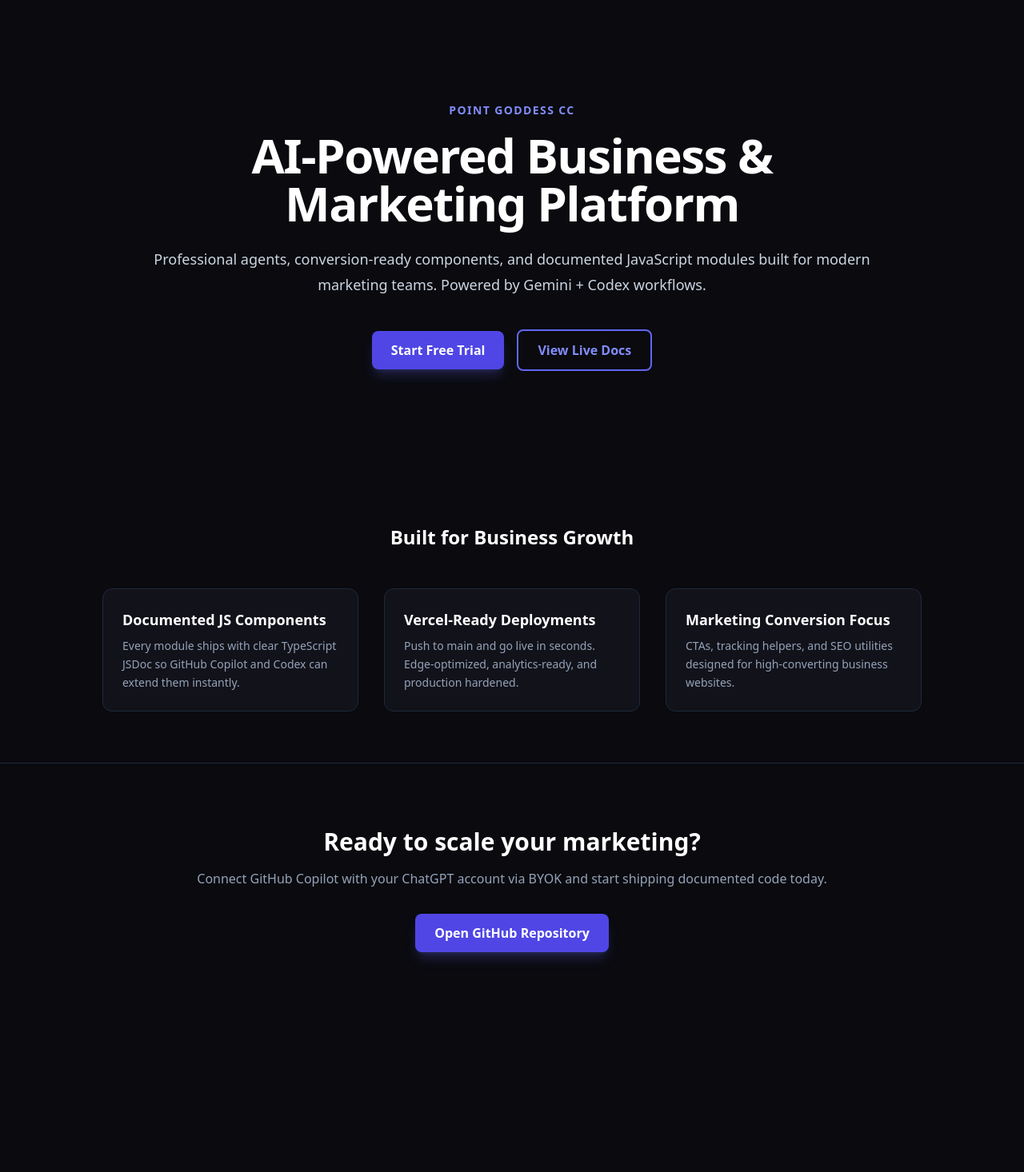
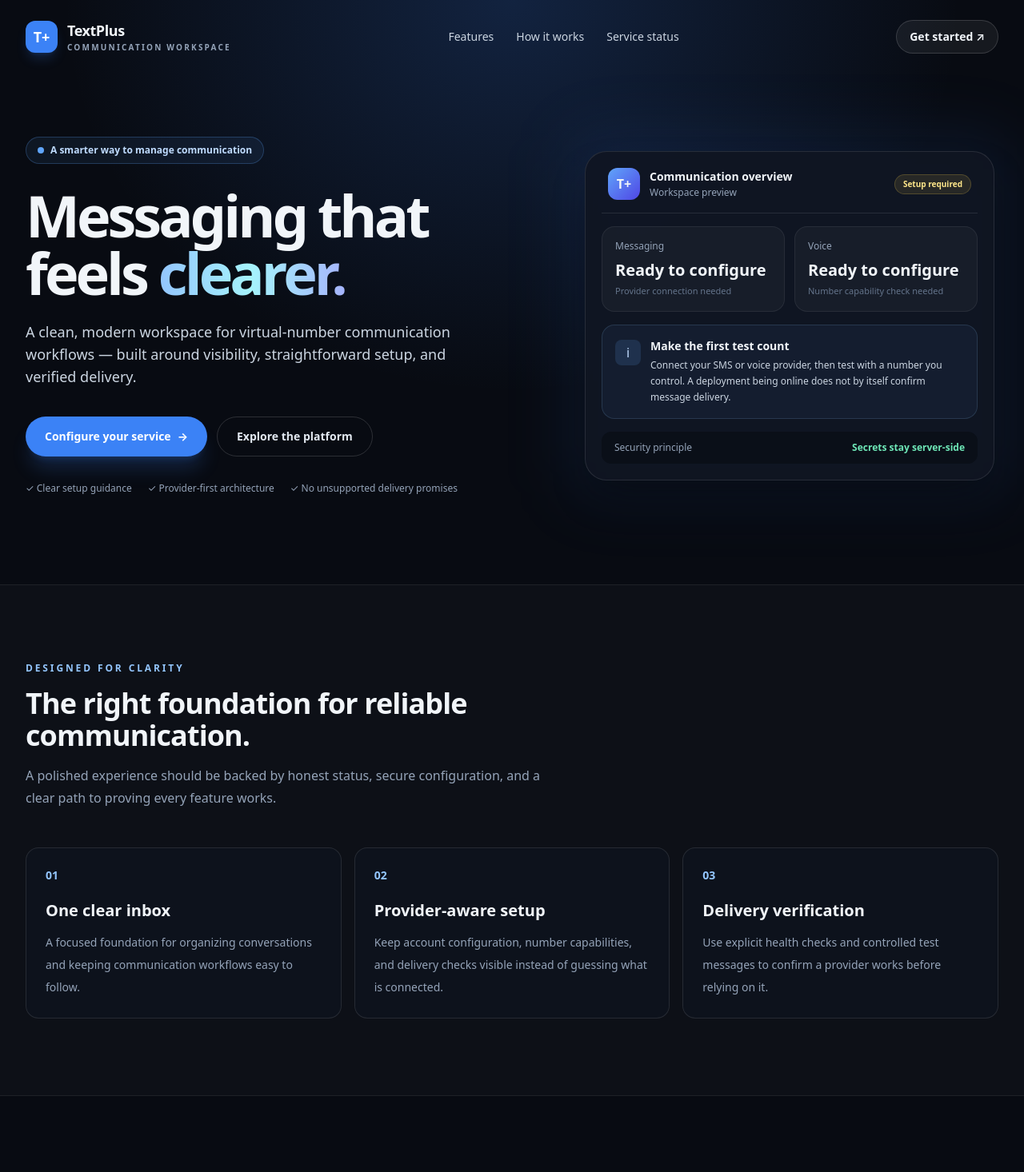
Before and after one commit to pointgoddesscc-sketch/pointgoddess-ai-platform, a Next.js app: page / in a window 1280 px wide. Shown: the top 1466 px of the page at 80% size. Before the commit the page ends 1271 px from the top, so only its background shows below. Built offline with nearby package versions, Linux system fonts and the light colour scheme.

Commit message:
fix: replace generic landing page with professional TextPlus homepage

```diff
--- a/app/page.tsx
+++ b/app/page.tsx
@@ -1,104 +1,159 @@
 /**
- * Point Goddess CC — AI Platform Homepage
- * Business & marketing landing page with full TypeScript documentation.
- * All CTAs now fire custom conversion events via Vercel Web Analytics.
+ * TextPlus — professional communication workspace landing page.
  *
- * @module HomePage
+ * This page is intentionally transparent: UI and navigation are available,
+ * while real SMS/voice delivery requires a configured and verified provider.
  */
+import type { Metadata } from 'next';
 
-import { MarketingCTA } from './components/MarketingCTA';
+export const metadata: Metadata = {
+  title: 'TextPlus | Modern Messaging Workspace',
+  description:
+    'A professional workspace for organizing virtual-number messaging workflows, with clear setup, provider status, and delivery testing.',
+  openGraph: {
+    title: 'TextPlus | Modern Messaging Workspace',
+    description:
+      'Organize messaging workflows with a clear path from setup to verified delivery.',
+    type: 'website',
+  },
+};
+
+const features = [
+  {
+    number: '01',
+    title: 'One clear inbox',
+    description:
+      'A focused foundation for organizing conversations and keeping communication workflows easy to follow.',
+  },
+  {
+    number: '02',
+    title: 'Provider-aware setup',
+    description:
+      'Keep account configuration, number capabilities, and delivery checks visible instead of guessing what is connected.',
+  },
+  {
+    number: '03',
+    title: 'Delivery verification',
+    description:
+      'Use explicit health checks and controlled test messages to confirm a provider works before relying on it.',
+  },
+];
+
+const steps = [
+  ['Connect a provider', 'Add credentials in the provider dashboard using encrypted environment variables. Never paste secrets into code or chat.'],
+  ['Configure a supported number', 'Confirm the number supports the SMS or voice features you intend to use and that the account is approved.'],
+  ['Send a controlled test', 'Test with a number you own, inspect delivery status and logs, and only then enable customer workflows.'],
+];
 
 export default function HomePage() {
   return (
-    <main className="min-h-screen">
-      {/* Hero Section */}
-      <section className="relative overflow-hidden px-6 py-24 sm:py-32 lg:px-8">
-        <div className="mx-auto max-w-4xl text-center">
-          <p className="text-sm font-semibold uppercase tracking-widest text-indigo-400">
-            Point Goddess CC
+    <main className="min-h-screen overflow-hidden bg-[#080b12] text-slate-100">
+      <div className="pointer-events-none absolute inset-x-0 top-0 -z-0 h-[560px] bg-[radial-gradient(ellipse_at_top,rgba(59,130,246,0.20),transparent_62%)]" />
+      <header className="relative z-10 mx-auto flex w-full max-w-7xl items-center justify-between px-5 py-6 sm:px-8">
+        <a href="/" className="flex items-center gap-3" aria-label="TextPlus home">
+          <span className="flex h-10 w-10 items-center justify-center rounded-xl bg-blue-500 text-lg font-black text-white shadow-lg shadow-blue-500/20">T+</span>
+          <span>
+            <span className="block text-lg font-bold tracking-tight">TextPlus</span>
+            <span className="block text-[10px] font-semibold uppercase tracking-[0.22em] text-slate-400">Communication workspace</span>
+          </span>
+        </a>
+        <nav className="hidden items-center gap-7 text-sm text-slate-300 md:flex" aria-label="Main navigation">
+          <a className="transition hover:text-white" href="#features">Features</a>
+          <a className="transition hover:text-white" href="#setup">How it works</a>
+          <a className="transition hover:text-white" href="#status">Service status</a>
+        </nav>
+        <a href="#setup" className="rounded-full border border-white/15 bg-white/[0.06] px-4 py-2.5 text-sm font-semibold transition hover:border-blue-400/60 hover:bg-blue-400/10">
+          Get started <span aria-hidden="true">↗</span>
+        </a>
+      </header>
+
+      <section className="relative z-10 mx-auto grid max-w-7xl items-center gap-14 px-5 pb-20 pt-14 sm:px-8 sm:pb-28 sm:pt-20 lg:grid-cols-[1.1fr_.9fr]">
+        <div>
+          <div className="inline-flex items-center gap-2 rounded-full border border-blue-400/25 bg-blue-400/[0.08] px-3.5 py-2 text-xs font-semibold text-blue-200">
+            <span className="h-2 w-2 rounded-full bg-blue-400" />
+            A smarter way to manage communication
+          </div>
+          <h1 className="mt-7 max-w-3xl text-5xl font-semibold leading-[1.05] tracking-[-0.055em] sm:text-6xl lg:text-7xl">
+            Messaging that feels <span className="bg-gradient-to-r from-blue-300 via-cyan-200 to-indigo-300 bg-clip-text text-transparent">clearer.</span>
+          </h1>
+          <p className="mt-6 max-w-xl text-base leading-8 text-slate-300 sm:text-lg">
+            A clean, modern workspace for virtual-number communication workflows — built around visibility, straightforward setup, and verified delivery.
           </p>
-          <h1 className="mt-4 text-4xl font-bold tracking-tight text-white sm:text-6xl">
-            AI-Powered Business & Marketing Platform
-          </h1>
-          <p className="mt-6 text-lg leading-8 text-slate-300">
-            Professional agents, conversion-ready components, and documented JavaScript
-            modules built for modern marketing teams. Powered by Gemini + Codex workflows.
-          </p>
+          <div className="mt-9 flex flex-col gap-3 sm:flex-row">
+            <a href="#setup" className="inline-flex items-center justify-center rounded-full bg-blue-500 px-6 py-3.5 text-sm font-bold text-white shadow-xl shadow-blue-500/20 transition hover:bg-blue-400">
+              Configure your service <span className="ml-2" aria-hidden="true">→</span>
+            </a>
+            <a href="#features" className="inline-flex items-center justify-center rounded-full border border-white/15 px-6 py-3.5 text-sm font-semibold text-slate-200 transition hover:bg-white/[0.06]">
+              Explore the platform
+            </a>
+          </div>
+          <div className="mt-8 flex flex-wrap gap-x-5 gap-y-2 text-xs text-slate-400">
+            <span>✓ Clear setup guidance</span><span>✓ Provider-first architecture</span><span>✓ No unsupported delivery promises</span>
+          </div>
+        </div>
 
-          <div className="mt-10 flex flex-col items-center justify-center gap-4 sm:flex-row">
-            <MarketingCTA
-              label="Start Free Trial"
-              href="/demo"
-              variant="primary"
-              location="hero"
-            />
-            <MarketingCTA
-              label="View Live Docs"
-              href="https://github.com/pointgoddesscc-sketch/pointgoddess-ai-platform"
-              variant="outline"
-              location="hero"
-            />
+        <div className="relative mx-auto w-full max-w-lg">
+          <div className="absolute -inset-5 rounded-[2rem] bg-blue-500/10 blur-2xl" />
+          <div className="relative rounded-[1.7rem] border border-white/10 bg-[#101622]/95 p-4 shadow-2xl shadow-black/40 sm:p-5">
+            <div className="flex items-center justify-between border-b border-white/10 px-2 pb-4">
+              <div className="flex items-center gap-3">
+                <div className="flex h-10 w-10 items-center justify-center rounded-xl bg-gradient-to-br from-blue-400 to-indigo-600 font-bold">T+</div>
+                <div><p className="text-sm font-semibold">Communication overview</p><p className="mt-0.5 text-xs text-slate-400">Workspace preview</p></div>
+              </div>
+              <span className="rounded-full border border-amber-300/20 bg-amber-300/10 px-2.5 py-1 text-[10px] font-semibold text-amber-200">Setup required</span>
+            </div>
+            <div className="grid grid-cols-2 gap-3 py-4">
+              <div className="rounded-2xl border border-white/[0.07] bg-white/[0.035] p-4"><p className="text-xs text-slate-400">Messaging</p><p className="mt-2 text-xl font-semibold">Ready to configure</p><p className="mt-1 text-[11px] text-slate-500">Provider connection needed</p></div>
+              <div className="rounded-2xl border border-white/[0.07] bg-white/[0.035] p-4"><p className="text-xs text-slate-400">Voice</p><p className="mt-2 text-xl font-semibold">Ready to configure</p><p className="mt-1 text-[11px] text-slate-500">Number capability check needed</p></div>
+            </div>
+            <div className="rounded-2xl border border-blue-300/15 bg-blue-400/[0.06] p-4">
+              <div className="flex items-start gap-3">
+                <span className="mt-0.5 flex h-8 w-8 shrink-0 items-center justify-center rounded-lg bg-blue-400/15 text-blue-200">i</span>
+                <div><p className="text-sm font-semibold">Make the first test count</p><p className="mt-1 text-xs leading-5 text-slate-300">Connect your SMS or voice provider, then test with a number you control. A deployment being online does not by itself confirm message delivery.</p></div>
+              </div>
+            </div>
+            <div className="mt-4 flex items-center justify-between rounded-xl bg-[#0a0f18] px-4 py-3">
+              <span className="text-xs text-slate-400">Security principle</span>
+              <span className="text-xs font-semibold text-emerald-300">Secrets stay server-side</span>
+            </div>
           </div>
         </div>
       </section>
 
-      {/* Features Grid */}
-      <section className="px-6 py-16 lg:px-8">
-        <div className="mx-auto max-w-5xl">
-          <h2 className="text-center text-2xl font-bold text-white">
-            Built for Business Growth
-          </h2>
-          <div className="mt-12 grid gap-8 sm:grid-cols-2 lg:grid-cols-3">
-            <FeatureCard
-              title="Documented JS Components"
-              description="Every module ships with clear TypeScript JSDoc so GitHub Copilot and Codex can extend them instantly."
-            />
-            <FeatureCard
-              title="Vercel-Ready Deployments"
-              description="Push to main and go live in seconds. Edge-optimized, analytics-ready, and production hardened."
-            />
-            <FeatureCard
-              title="Marketing Conversion Focus"
-              description="CTAs, tracking helpers, and SEO utilities designed for high-converting business websites."
-            />
+      <section id="features" className="relative z-10 border-y border-white/[0.07] bg-white/[0.02] px-5 py-20 sm:px-8 sm:py-24">
+        <div className="mx-auto max-w-7xl">
+          <div className="max-w-2xl"><p className="text-xs font-bold uppercase tracking-[0.24em] text-blue-300">Designed for clarity</p><h2 className="mt-4 text-3xl font-semibold tracking-tight sm:text-4xl">The right foundation for reliable communication.</h2><p className="mt-4 leading-7 text-slate-400">A polished experience should be backed by honest status, secure configuration, and a clear path to proving every feature works.</p></div>
+          <div className="mt-12 grid gap-4 md:grid-cols-3">
+            {features.map((feature) => (
+              <article key={feature.number} className="rounded-2xl border border-white/10 bg-[#0d121c] p-6 transition hover:-translate-y-1 hover:border-blue-300/30">
+                <p className="text-sm font-semibold text-blue-300">{feature.number}</p><h3 className="mt-5 text-xl font-semibold">{feature.title}</h3><p className="mt-3 text-sm leading-7 text-slate-400">{feature.description}</p>
+              </article>
+            ))}
           </div>
         </div>
       </section>
 
-      {/* Final CTA */}
-      <section className="border-t border-slate-800 px-6 py-20 text-center">
-        <h2 className="text-3xl font-bold text-white">Ready to scale your marketing?</h2>
-        <p className="mt-4 text-slate-400">
-          Connect GitHub Copilot with your ChatGPT account via BYOK and start shipping documented code today.
-        </p>
-        <div className="mt-8">
-          <MarketingCTA
-            label="Open GitHub Repository"
-            href="https://github.com/pointgoddesscc-sketch/pointgoddess-ai-platform"
-            variant="primary"
-            location="footer"
-          />
+      <section id="setup" className="relative z-10 mx-auto max-w-7xl px-5 py-20 sm:px-8 sm:py-24">
+        <div className="grid gap-12 lg:grid-cols-[.8fr_1.2fr]">
+          <div><p className="text-xs font-bold uppercase tracking-[0.24em] text-blue-300">Simple setup</p><h2 className="mt-4 text-3xl font-semibold tracking-tight sm:text-4xl">From configuration to a verified test.</h2><p className="mt-4 leading-7 text-slate-400">Follow these steps to activate real service safely. Credentials are added in the provider dashboard, not on this public page.</p></div>
+          <div className="space-y-4">
+            {steps.map(([title, description], i) => <div key={title} className="flex gap-4 rounded-2xl border border-white/10 bg-white/[0.025] p-5"><span className="flex h-9 w-9 shrink-0 items-center justify-center rounded-xl bg-blue-400/10 text-sm font-bold text-blue-200">{i + 1}</span><div><h3 className="font-semibold">{title}</h3><p className="mt-2 text-sm leading-6 text-slate-400">{description}</p></div></div>)}
+          </div>
         </div>
       </section>
+
+      <section id="status" className="relative z-10 px-5 pb-20 sm:px-8 sm:pb-24">
+        <div className="mx-auto max-w-7xl rounded-3xl border border-blue-300/15 bg-gradient-to-br from-blue-500/[0.10] via-[#101622] to-indigo-500/[0.08] p-7 sm:p-10">
+          <div className="grid gap-8 md:grid-cols-[1fr_auto] md:items-center">
+            <div><p className="text-xs font-bold uppercase tracking-[0.24em] text-blue-300">Service status</p><h2 className="mt-3 text-2xl font-semibold sm:text-3xl">The site is the start — delivery must be verified.</h2><p className="mt-3 max-w-2xl text-sm leading-7 text-slate-300">This interface is available, but live SMS and calls require valid provider credentials, an eligible number, and successful end-to-end tests. No verification-code delivery or third-party compatibility is guaranteed until tested.</p></div>
+            <a href="https://vercel.com/pse-sent/orgsuite-textplus-live" className="inline-flex items-center justify-center rounded-full bg-white px-5 py-3 text-sm font-bold text-slate-950 transition hover:bg-blue-100">Open project settings ↗</a>
+          </div>
+        </div>
+      </section>
+
+      <footer className="relative z-10 border-t border-white/[0.07] px-5 py-8 sm:px-8">
+        <div className="mx-auto flex max-w-7xl flex-col justify-between gap-3 text-xs text-slate-500 sm:flex-row"><span>© {new Date().getFullYear()} TextPlus. Communication, made clearer.</span><span>Built with a focus on clarity, privacy, and verified delivery.</span></div>
+      </footer>
     </main>
   );
 }
-
-/**
- * Simple feature card used on the homepage.
- * Fully documented for Copilot / Codex reuse.
- */
-function FeatureCard({
-  title,
-  description,
-}: {
-  title: string;
-  description: string;
-}) {
-  return (
-    <div className="rounded-xl border border-slate-800 bg-[#12121a] p-6">
-      <h3 className="text-lg font-semibold text-white">{title}</h3>
-      <p className="mt-2 text-sm leading-relaxed text-slate-400">{description}</p>
-    </div>
-  );
-}
```
